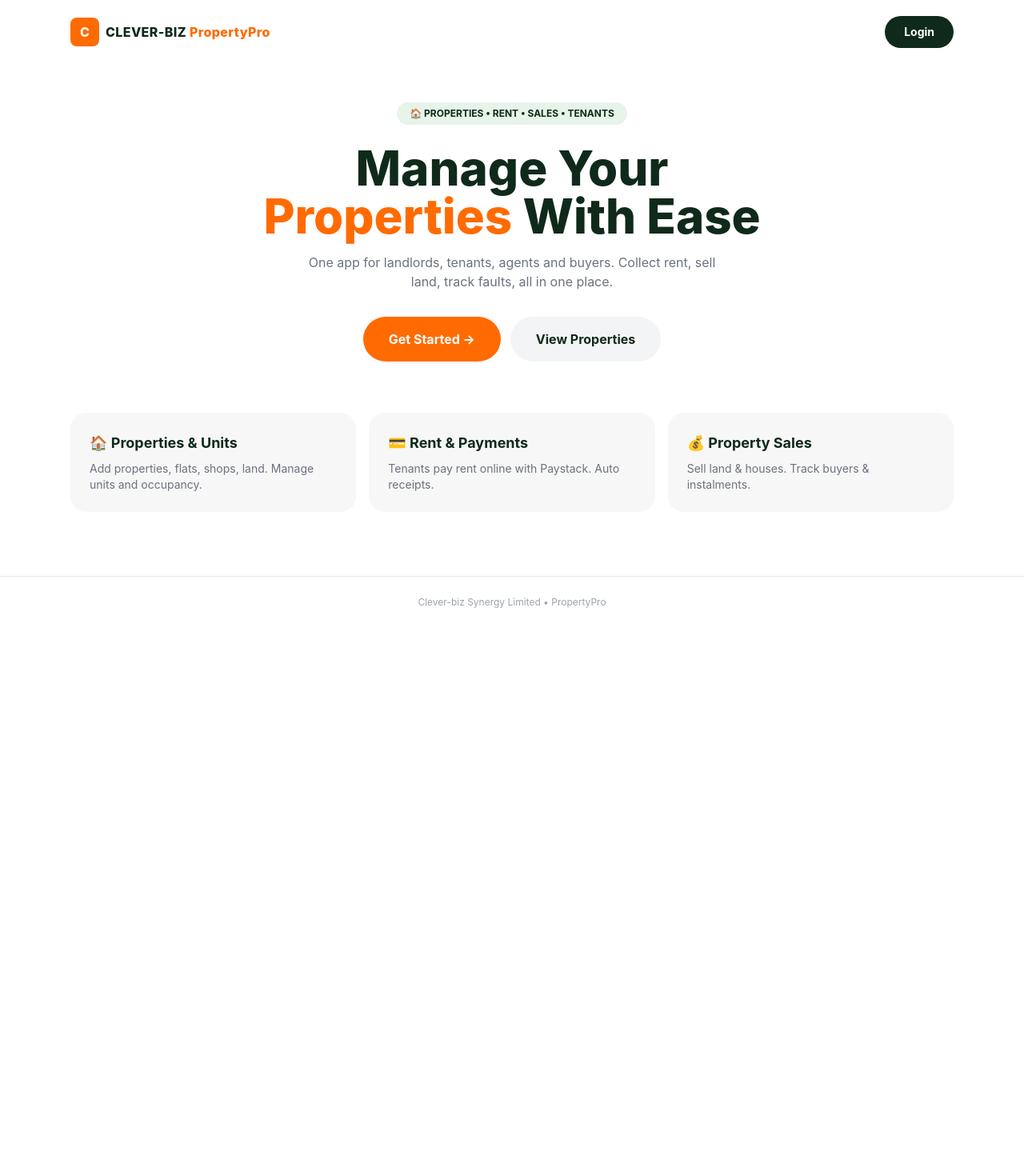
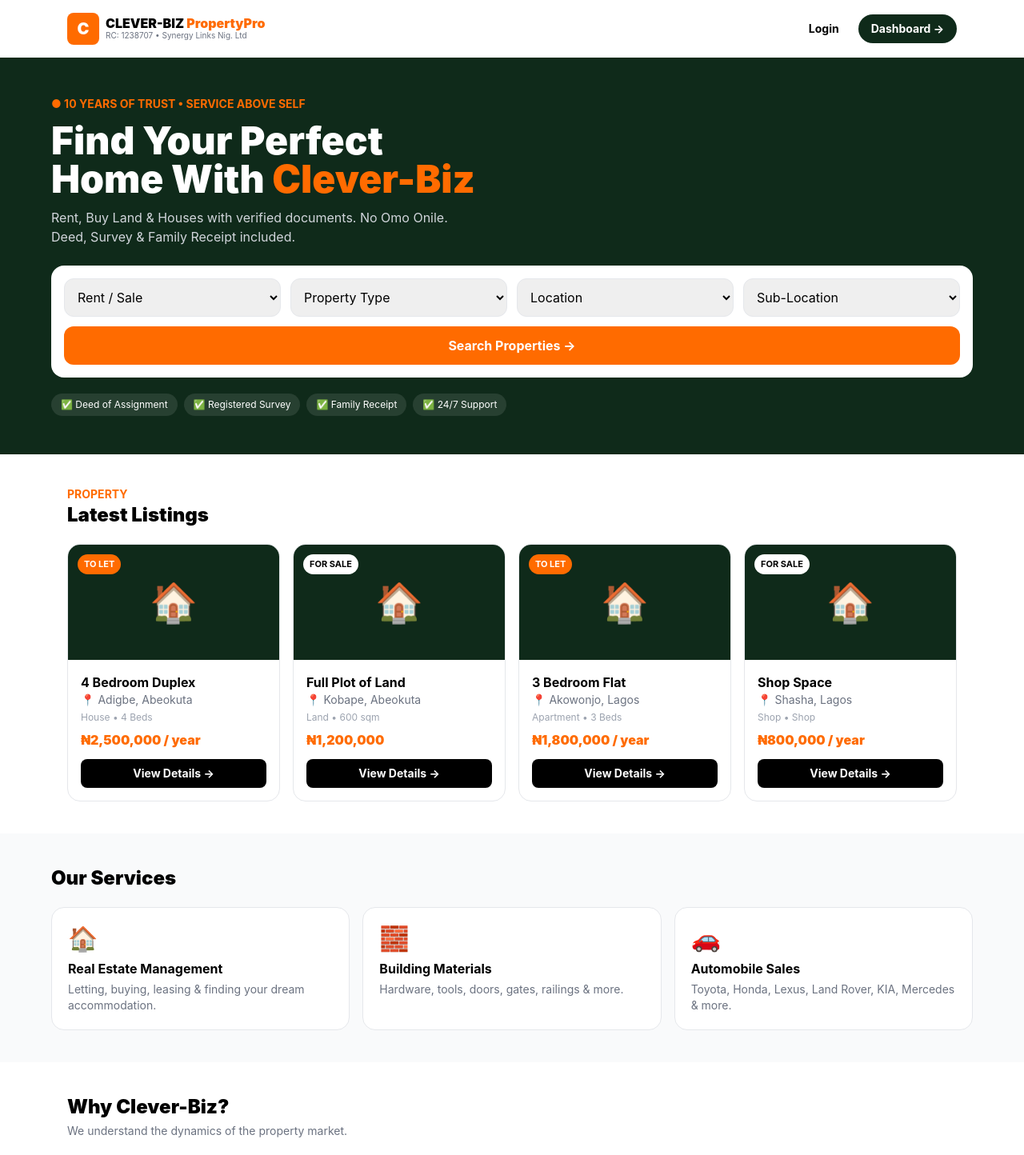
Before and after one commit to Habeebullahi7/CleverBiz-Synergy, a Next.js app: page / in a window 1280 px wide. Shown: the top 1444 px of the page at 80% size. Before the commit the page ends 800 px from the top, so only its background shows below. Built offline with nearby package versions, Linux system fonts and the light colour scheme.

Commit message:
Refactor Landing component and add properties list

```diff
--- a/app/page.tsx
+++ b/app/page.tsx
@@ -1,45 +1,142 @@
-"use client";
-import { useRouter } from "next/navigation";
+import Link from "next/link";
 
-export default function Landing() {
-  const router = useRouter();
+const properties = [
+  {
+    id: 1,
+    title: "4 Bedroom Duplex",
+    location: "Adigbe, Abeokuta",
+    price: "₦2,500,000 / year",
+    tag: "TO LET",
+    type: "House",
+    beds: "4 Beds",
+  },
+  {
+    id: 2,
+    title: "Full Plot of Land",
+    location: "Kobape, Abeokuta",
+    price: "₦1,200,000",
+    tag: "FOR SALE",
+    type: "Land",
+    beds: "600 sqm",
+  },
+  {
+    id: 3,
+    title: "3 Bedroom Flat",
+    location: "Akowonjo, Lagos",
+    price: "₦1,800,000 / year",
+    tag: "TO LET",
+    type: "Apartment",
+    beds: "3 Beds",
+  },
+  {
+    id: 4,
+    title: "Shop Space",
+    location: "Shasha, Lagos",
+    price: "₦800,000 / year",
+    tag: "FOR SALE",
+    type: "Shop",
+    beds: "Shop",
+  },
+];
+
+export default function Home() {
   return (
-    <div className="min-h-screen bg-white text-[#0F2A1A]">
-      {/* NAV */}
-      <nav className="flex justify-between items-center px-6 py-5 max-w-6xl mx-auto">
+    <div className="min-h-screen bg-white">
+      {/* HEADER */}
+      <header className="flex items-center justify-between px-5 py-4 max-w-6xl mx-auto">
         <div className="flex items-center gap-2">
-          <div className="w-9 h-9 bg-[#FF6B00] rounded-lg flex items-center justify-center font-extrabold text-white">C</div>
-          <span className="font-extrabold tracking-wide">CLEVER-BIZ <span className="text-[#FF6B00]">PropertyPro</span></span>
+          <div className="w-10 h-10 bg-[#FF6B00] rounded-lg flex items-center justify-center text-white font-black text-xl">C</div>
+          <div>
+            <p className="font-black leading-none">CLEVER-BIZ <span className="text-[#FF6B00]">PropertyPro</span></p>
+            <p className="text-[10px] text-gray-500">RC: 1238707 • Synergy Links Nig. Ltd</p>
+          </div>
         </div>
-        <button onClick={()=>router.push("/login")} className="bg-[#0F2A1A] text-white px-6 py-2.5 rounded-full font-bold text-sm">Login</button>
-      </nav>
+        <div className="flex gap-2">
+          <Link href="/login" className="text-sm font-bold px-4 py-2">Login</Link>
+          <Link href="/dashboard" className="text-sm font-bold bg-[#0F2A1A] text-white px-4 py-2 rounded-full">Dashboard →</Link>
+        </div>
+      </header>
 
-      {/* HERO */}
-      <section className="max-w-6xl mx-auto px-6 pt-12 pb-16 text-center">
-        <p className="inline-block bg-[#E6F4EA] text-[#0F2A1A] px-4 py-1.5 rounded-full text-xs font-bold">🏠 PROPERTIES • RENT • SALES • TENANTS</p>
-        <h1 className="mt-6 text-5xl md:text-6xl font-extrabold leading-[0.95]">Manage Your <br/><span className="text-[#FF6B00]">Properties</span> With Ease</h1>
-        <p className="mt-4 text-gray-500 max-w-lg mx-auto">One app for landlords, tenants, agents and buyers. Collect rent, sell land, track faults, all in one place.</p>
-        <div className="mt-8 flex justify-center gap-3">
-          <button onClick={()=>router.push("/login")} className="bg-[#FF6B00] text-white px-8 py-4 rounded-full font-bold">Get Started →</button>
-          <button onClick={()=>router.push("/properties")} className="bg-gray-100 px-8 py-4 rounded-full font-bold">View Properties</button>
+      {/* HERO - PROPOSAL SEARCH */}
+      <section className="bg-[#0F2A1A] text-white px-5 py-12">
+        <div className="max-w-6xl mx-auto">
+          <p className="text-[#FF6B00] font-bold text-sm">● 10 YEARS OF TRUST • SERVICE ABOVE SELF</p>
+          <h1 className="text-4xl md:text-5xl font-black mt-3 leading-tight">Find Your Perfect<br />Home With <span className="text-[#FF6B00]">Clever-Biz</span></h1>
+          <p className="text-gray-300 mt-3 max-w-lg">Rent, Buy Land & Houses with verified documents. No Omo Onile. Deed, Survey & Family Receipt included.</p>
+
+          {/* SEARCH BOX - PROPOSAL FILTERS */}
+          <div className="bg-white text-black rounded-2xl p-4 mt-6 grid md:grid-cols-4 gap-3">
+            <select className="border rounded-xl p-3 w-full"><option>Rent / Sale</option><option>Rent - TO LET</option><option>Sale - FOR SALE</option></select>
+            <select className="border rounded-xl p-3 w-full"><option>Property Type</option><option>House</option><option>Land</option><option>Apartment</option><option>Shop</option></select>
+            <select className="border rounded-xl p-3 w-full"><option>Location</option><option>Abeokuta</option><option>Lagos</option></select>
+            <select className="border rounded-xl p-3 w-full"><option>Sub-Location</option><option>Adigbe</option><option>Kobape</option><option>Akowonjo</option><option>Shasha</option></select>
+            <Link href="/properties" className="md:col-span-4 bg-[#FF6B00] text-white text-center font-bold py-3 rounded-xl">Search Properties →</Link>
+          </div>
+
+          <div className="flex flex-wrap gap-2 mt-5 text-xs">
+            <span className="bg-white/10 px-3 py-1.5 rounded-full">✅ Deed of Assignment</span>
+            <span className="bg-white/10 px-3 py-1.5 rounded-full">✅ Registered Survey</span>
+            <span className="bg-white/10 px-3 py-1.5 rounded-full">✅ Family Receipt</span>
+            <span className="bg-white/10 px-3 py-1.5 rounded-full">✅ 24/7 Support</span>
+          </div>
         </div>
       </section>
 
-      {/* FEATURES */}
-      <section className="max-w-6xl mx-auto px-6 pb-20 grid md:grid-cols-3 gap-4">
-        {[
-          { t: "🏠 Properties & Units", d: "Add properties, flats, shops, land. Manage units and occupancy." },
-          { t: "💳 Rent & Payments", d: "Tenants pay rent online with Paystack. Auto receipts." },
-          { t: "💰 Property Sales", d: "Sell land & houses. Track buyers & instalments." },
-        ].map((f,i)=>(
-          <div key={i} className="bg-[#F7F7F7] rounded-[20px] p-6">
-            <h3 className="font-bold text-lg">{f.t}</h3>
-            <p className="text-sm text-gray-500 mt-2">{f.d}</p>
-          </div>
-        ))}
+      {/* LATEST LISTINGS */}
+      <section className="max-w-6xl mx-auto px-5 py-10">
+        <p className="text-[#FF6B00] font-bold text-sm">PROPERTY</p>
+        <h2 className="text-2xl font-black">Latest Listings</h2>
+        <div className="grid md:grid-cols-2 lg:grid-cols-4 gap-4 mt-5">
+          {properties.map((p) => (
+            <div key={p.id} className="border rounded-2xl overflow-hidden">
+              <div className="h-36 bg-[#0F2A1A] flex items-center justify-center relative">
+                <span className="text-5xl">🏠</span>
+                <span className={`absolute top-3 left-3 text-[11px] font-bold px-2 py-1 rounded-full ${p.tag === "TO LET" ? "bg-[#FF6B00] text-white" : "bg-white text-black"}`}>{p.tag}</span>
+              </div>
+              <div className="p-4">
+                <p className="font-bold">{p.title}</p>
+                <p className="text-sm text-gray-500">📍 {p.location}</p>
+                <p className="text-xs text-gray-400 mt-1">{p.type} • {p.beds}</p>
+                <p className="font-black text-[#FF6B00] mt-2">{p.price}</p>
+                <Link href="/properties" className="block text-center mt-3 bg-black text-white text-sm font-bold py-2 rounded-lg">View Details →</Link>
+              </div>
+            </div>
+          ))}
+        </div>
       </section>
 
-      <footer className="text-center py-6 text-xs text-gray-400 border-t">Clever-biz Synergy Limited • PropertyPro</footer>
+      {/* SERVICES - PROPOSAL */}
+      <section className="bg-gray-50 py-10 px-5">
+        <div className="max-w-6xl mx-auto">
+          <h2 className="text-2xl font-black">Our Services</h2>
+          <div className="grid md:grid-cols-3 gap-4 mt-5">
+            <div className="bg-white p-5 rounded-2xl border"><p className="text-3xl">🏠</p><h3 className="font-bold mt-2">Real Estate Management</h3><p className="text-sm text-gray-500 mt-1">Letting, buying, leasing & finding your dream accommodation.</p></div>
+            <div className="bg-white p-5 rounded-2xl border"><p className="text-3xl">🧱</p><h3 className="font-bold mt-2">Building Materials</h3><p className="text-sm text-gray-500 mt-1">Hardware, tools, doors, gates, railings & more.</p></div>
+            <div className="bg-white p-5 rounded-2xl border"><p className="text-3xl">🚗</p><h3 className="font-bold mt-2">Automobile Sales</h3><p className="text-sm text-gray-500 mt-1">Toyota, Honda, Lexus, Land Rover, KIA, Mercedes & more.</p></div>
+          </div>
+        </div>
+      </section>
+
+      {/* VALUES */}
+      <section className="max-w-6xl mx-auto px-5 py-10">
+        <h2 className="text-2xl font-black">Why Clever-Biz?</h2>
+        <p className="text-gray-500 text-sm mt-1">We understand the dynamics of the property market.</p>
+        <div className="grid grid-cols-2 md:grid-cols-4 gap-3 mt-5">
+          {["TRUST", "ACCOUNTABILITY", "LOVE", "24/7 SUPPORT"].map((v) => (
+            <div key={v} className="border rounded-xl p-4 text-center font-bold text-sm">✓ {v}</div>
+          ))}
+        </div>
+      </section>
+
+      {/* FOOTER */}
+      <footer className="bg-[#0F2A1A] text-white">
+        <div className="max-w-6xl mx-auto px-5 py-10 grid md:grid-cols-3 gap-6 text-sm">
+          <div><p className="font-black text-lg">Clever Biz <span className="text-[#FF6B00]">Synergy Links Nig. Ltd.</span></p><p className="text-gray-400 text-xs mt-1">RC: 1238707</p><p className="mt-3">📞 +234 808 8735 444</p><p>✉️ info@cleverbiz.com.ng</p><p>🌐 www.cleverbiz.com.ng</p></div>
+          <div><p className="font-bold">Head Office</p><p className="text-gray-400 mt-2">Clever-Biz Plaza, Along Idi-Mango Road, Afobaja Junction, Adigbe, Abeokuta, Ogun State.</p></div>
+          <div><p className="font-bold">Branch Office</p><p className="text-gray-400 mt-2">3 Church St, Akowonjo, 102213, Lagos, Nigeria.</p><a href="https://wa.me/2348088735444" className="inline-block mt-4 bg-[#25D366] text-white px-5 py-2.5 rounded-full font-bold text-xs">Chat on WhatsApp →</a></div>
+        </div>
+        <p className="text-center text-[11px] text-gray-500 pb-6">© 2026 Clever Biz Synergy Links Nig. Ltd. All rights reserved.</p>
+      </footer>
     </div>
   );
 }
```
